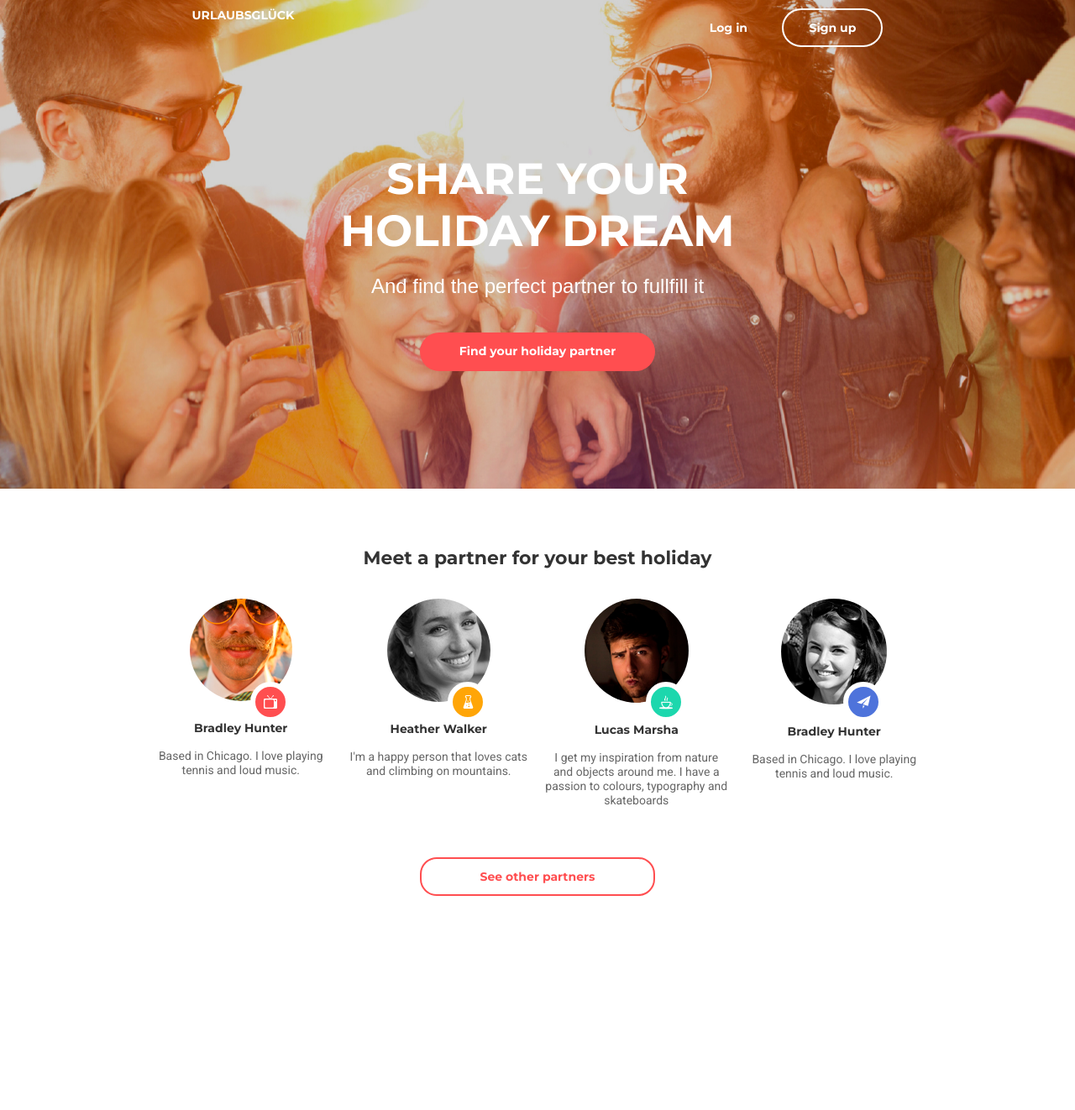
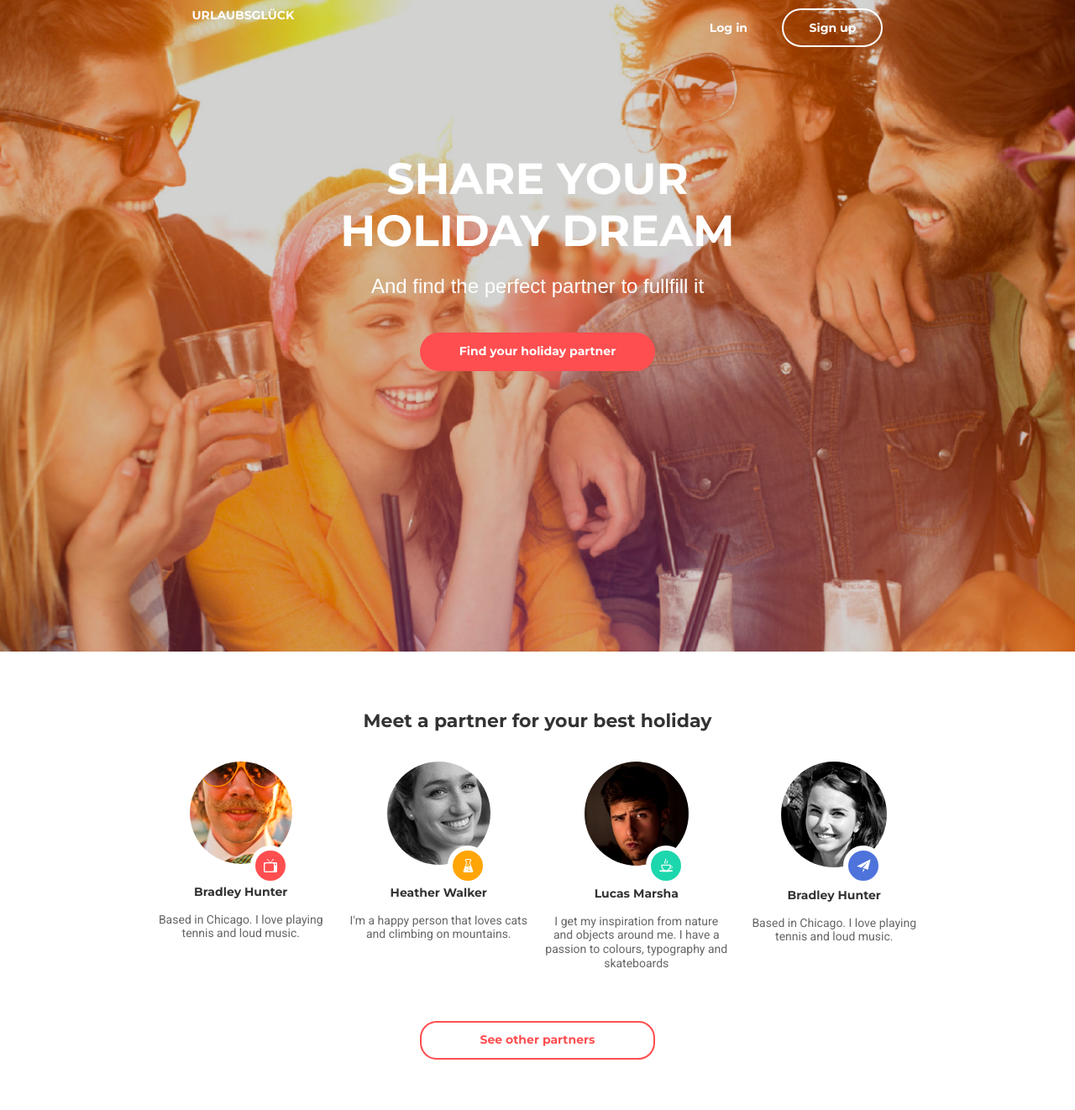
Before and after one commit to MaksimMaksimenko1997/sumrak, a plain HTML site: page module8/index.html in a window 1280 px wide. Shown: the part 24-1346 px from the top of the page at 84% size. Before the commit the page ends 1151 px from the top, so only its background shows below. Drawn offline with Linux system fonts and the light colour scheme.

Commit message:
odeul38-fix-logo

```diff
--- a/module8/css/styles.css
+++ b/module8/css/styles.css
@@ -12,16 +12,13 @@
 
 .page-header {
     max-width: 100%;
-    max-height: 100%;
     background-image: url(../img/vector.png);
     background-position-x: center;
     background-repeat: no-repeat;
-}
-
-.page-header {
+    background-size: cover;
     display: flex;
     flex-direction: column;
-    height: auto;
+    height: 100vh;
 }
 
 .page-header a {
@@ -127,7 +124,6 @@
 
 .btn {
     margin-top: 20px;
-    margin-bottom: 140px;
     border-style: none;
     border-radius: 50px 50px;
     background-color: #ff4e50;
@@ -258,11 +254,11 @@
     text-align: center;
 }
 
-.btn-more {
+.btn-wrapper {
     text-align: center;
 }
 
-.btn-more button{
+.btn-more {
     margin-bottom: 60px;
     border-style: solid;
     border-width: 2px;
--- a/module8/index.html
+++ b/module8/index.html
@@ -11,7 +11,6 @@
     <title>Module-8</title>
   </head>
   <body>
-    <div class="container">
     <header class="page-header">
       <nav class="page-nav">
         <a class="logo-tablet" href="#">URLAUBSGLÜCK</a>
@@ -27,6 +26,7 @@
         <button class="btn">Find your holiday partner</button>
       </div>
     </header>
+    <div class="container">
     <section class="logo-text">
       <h3>Meet a partner for your best holiday</h3>
     </section>
@@ -52,9 +52,9 @@
         <p>Based in Chicago. I love playing tennis and loud music.</p>
       </article>
     </main>
-    <article class="btn-more">
-      <button>See other partners</button>
-    </article>
+    <section class="btn-wrapper">
+      <button class="btn-more">See other partners</button>
+    </section>
   </div>
   </body>
 </html>
```
